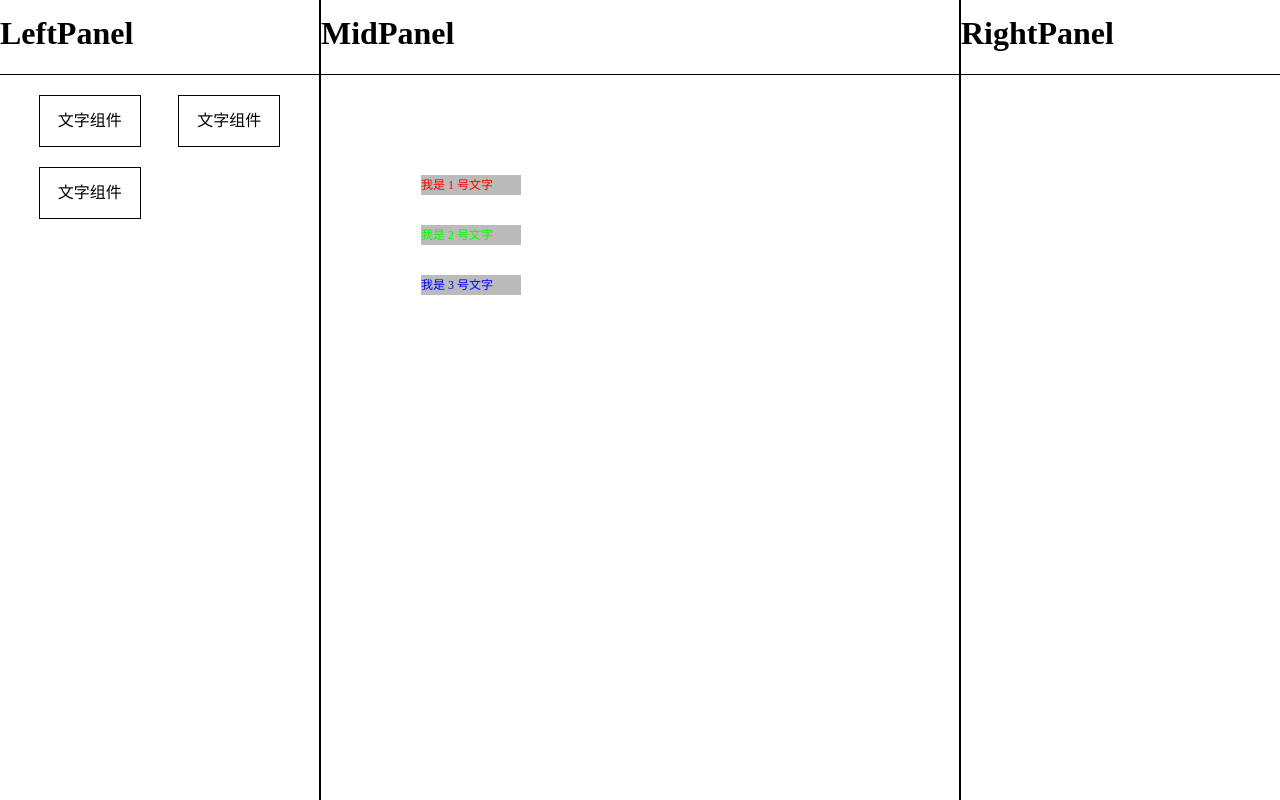
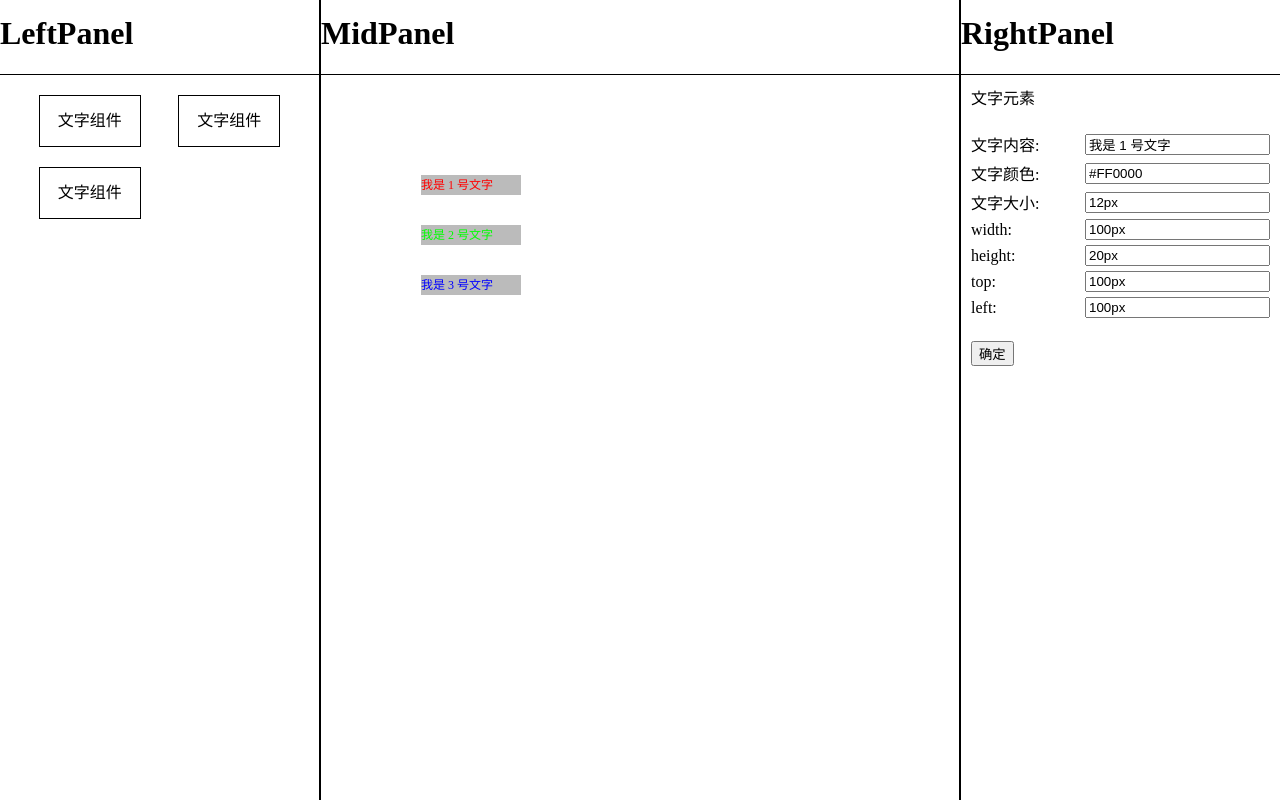
Before and after one commit to ERUIHNIYHBKBNF/mini-lowcode, a React (Create React App) app: page / in a window 1280 px wide. Both pictures are taken after a click on the element "我是 1 号文字". Built offline with nearby package versions, Linux system fonts and the light colour scheme.

Commit message:
feat: 右侧面板编辑组件信息

```diff
--- a/src/consts/types.ts
+++ b/src/consts/types.ts
@@ -13,3 +13,9 @@ export enum RIGHT_PANEL_TYPE {
   IMAGE = 'image',
   CARD = 'card',
 }
+
+export type ElementType = {
+  id: string;
+  type: string;
+  [prop: string]: any;
+};
--- a/src/pages/app/App.tsx
+++ b/src/pages/app/App.tsx
@@ -11,13 +11,23 @@ import { RIGHT_PANEL_TYPE } from '../../consts/types';
 function App() {
   const [drawPanelData, setDrawPanelData] = useState([...drawData.data]);
   const [rightPanelType, setRightPanelType] = useState(RIGHT_PANEL_TYPE.TEXT);
+  const [rightRanelElementId, setRightRanelElementId] = useState('');
 
   return (
     <DndProvider backend={HTML5Backend}>
       <div className="App">
         <LeftPanel />
-        <MidPanel data={drawPanelData} setRightPanelType={setRightPanelType} />
-        <RightPanel />
+        <MidPanel
+          data={drawPanelData}
+          setRightPanelType={setRightPanelType}
+          setRightRanelElementId={setRightRanelElementId}
+        />
+        <RightPanel
+          type={rightPanelType}
+          data={drawPanelData}
+          elementId={rightRanelElementId}
+          setDrawPanelData={setDrawPanelData}
+        />
       </div>
     </DndProvider>
   );
--- a/src/pages/midPanel/index.tsx
+++ b/src/pages/midPanel/index.tsx
@@ -1,13 +1,14 @@
 import React from "react";
-import { RIGHT_PANEL_TYPE } from "../../consts/types";
+import { RIGHT_PANEL_TYPE, ElementType } from "../../consts/types";
 import './style.css';
 
 type DrawPanelProps = {
-  data: any;
+  data: Array<ElementType>;
   setRightPanelType: Function;
+  setRightRanelElementId: Function;
 }
 
-export default function MidPanel({data, setRightPanelType}: DrawPanelProps) {
+export default function MidPanel({data, setRightPanelType, setRightRanelElementId}: DrawPanelProps) {
   const generateContent = () => {
     const ret = [];
     for (const item of data) {
@@ -19,6 +20,7 @@ export default function MidPanel({data, setRightPanelType}: DrawPanelProps) {
               onClick={() => {
                 console.log(`clicked: item ${item.id}`);
                 setRightPanelType(RIGHT_PANEL_TYPE.TEXT);
+                setRightRanelElementId(item.id);
               }}
               style={{
                 color: item.color,
--- a/src/pages/midPanel/style.css
+++ b/src/pages/midPanel/style.css
@@ -9,4 +9,5 @@
   position: relative;
   height: calc(100% - 75px);
   width: 100%;
+  overflow: hidden;
 }
--- a/src/pages/rightPanel/index.tsx
+++ b/src/pages/rightPanel/index.tsx
@@ -1,12 +1,145 @@
 import React from "react";
+import { RIGHT_PANEL_TYPE, ElementType } from "../../consts/types";
 import './style.css';
 
-export default function RightPanel() {
+type RightPanelProps = {
+  type: RIGHT_PANEL_TYPE;
+  data: Array<ElementType>;
+  elementId: string;
+  setDrawPanelData: Function;
+};
+
+export default function RightPanel({
+  type,
+  data,
+  elementId,
+  setDrawPanelData
+}: RightPanelProps) {
+  const findCurrentElement = (id: string) => {
+    return data.find((item: ElementType) => item.id === id);
+  }
+
+  const changeElementData = (id: string, key: string, newData: any) => {
+    const element = findCurrentElement(id);
+    if (element) {
+      element[key] = newData;
+      setDrawPanelData([...data]);
+    }
+  }
+
+  const generateRightPanel = () => {
+    if (type === RIGHT_PANEL_TYPE.NONE) {
+      return <div>属性编辑区</div>;
+    }
+    switch (type) {
+      case RIGHT_PANEL_TYPE.TEXT:
+        const elementData = findCurrentElement(elementId);
+        if (!elementData) {
+          return <div>属性编辑区</div>;
+        }
+        const inputDomObject: Array<HTMLInputElement> = [];
+
+        return (
+          <div key={elementId}>
+            <div>文字元素</div>
+            <br />
+            <div className="flex-row-space-between text-config-item">
+              <div>文字内容:</div>
+              <input
+                defaultValue={elementData.data}
+                ref={(element) => {
+                  inputDomObject[0] = element!;
+                }}
+                type="text"
+              ></input>
+            </div>
+            <div className="flex-row-space-between text-config-item">
+              <div>文字颜色:</div>
+              <input
+                defaultValue={elementData.color}
+                ref={(element) => {
+                  inputDomObject[1] = element!;
+                }}
+                type="text"
+              ></input>
+            </div>
+            <div className="flex-row-space-between text-config-item">
+              <div>文字大小:</div>
+              <input
+                defaultValue={elementData.size}
+                ref={(element) => {
+                  inputDomObject[2] = element!;
+                }}
+                type="text"
+              ></input>
+            </div>
+            <div className="flex-row-space-between text-config-item">
+              <div>width:</div>
+              <input
+                defaultValue={elementData.width}
+                ref={(element) => {
+                  inputDomObject[3] = element!;
+                }}
+                type="text"
+              ></input>
+            </div>
+            <div className="flex-row-space-between text-config-item">
+              <div>height:</div>
+              <input
+                defaultValue={elementData.height}
+                ref={(element) => {
+                  inputDomObject[4] = element!;
+                }}
+                type="text"
+              ></input>
+            </div>
+            <div className="flex-row-space-between text-config-item">
+              <div>top:</div>
+              <input
+                defaultValue={elementData.top}
+                ref={(element) => {
+                  inputDomObject[5] = element!;
+                }}
+                type="text"
+              ></input>
+            </div>
+            <div className="flex-row-space-between text-config-item">
+              <div>left:</div>
+              <input
+                defaultValue={elementData.left}
+                ref={(element) => {
+                  inputDomObject[6] = element!;
+                }}
+                type="text"
+              ></input>
+            </div>
+            <br />
+            <button
+              onClick={() => {
+                changeElementData(elementId, 'data', inputDomObject[0].value);
+                changeElementData(elementId, 'color', inputDomObject[1].value);
+                changeElementData(elementId, 'size', inputDomObject[2].value);
+                changeElementData(elementId, 'width', inputDomObject[3].value);
+                changeElementData(elementId, 'height', inputDomObject[4].value);
+                changeElementData(elementId, 'top', inputDomObject[5].value);
+                changeElementData(elementId, 'left', inputDomObject[6].value);
+              }}
+            >
+              确定
+            </button>
+          </div>
+        );
+    }
+  };
+
   return (
     <div className="rightPanel">
       <div>
         <h1>RightPanel</h1>
       </div>
+      <div className="rightFormContainer">
+        {generateRightPanel()}
+      </div>
     </div>
   );
 }
--- a/src/pages/rightPanel/style.css
+++ b/src/pages/rightPanel/style.css
@@ -2,3 +2,18 @@
   height: 100vh;
   width: 25vw;
 }
+.flex-row-space-between {
+  display: flex;
+  flex-direction: row;
+  justify-content: space-between;
+  align-items: center;
+}
+.text-config-item {
+  margin: 5px 0;
+}
+.rightFormContainer {
+  height: calc(100vh - 75px);
+  width: 100%;
+  padding: 10px;
+  box-sizing: border-box;
+}
```
